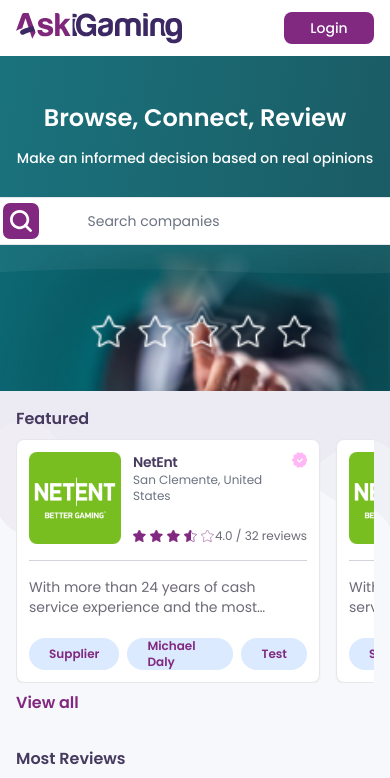
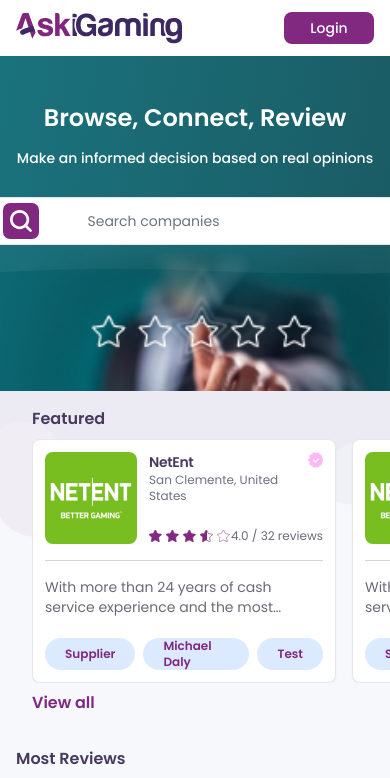
Before and after one commit to stancev/aski-gaming, a Next.js app: page / in a window 390 px wide. Shown: the top 778 px of the page. Built offline with nearby package versions, Linux system fonts and the light colour scheme.

Commit message:
padding fix

```diff
--- a/components/homepage-sections/CompaniesSection.tsx
+++ b/components/homepage-sections/CompaniesSection.tsx
@@ -15,7 +15,7 @@ const CompaniesSection = () => {
         className="absolute z-0"
         draggable={false}
       />
-      <div className="relative z-10 flex justify-center p-4 md:p-8">
+      <div className="relative z-10 flex justify-center py-4 pl-8 pr-0 lg:py-8 lg:pr-8">
         <div className="mx-auto overflow-hidden text-left">
           <h2 className="z-10 mb-2 text-base font-semibold text-heading md:text-2xl">Featured</h2>
           <Slider />
```
